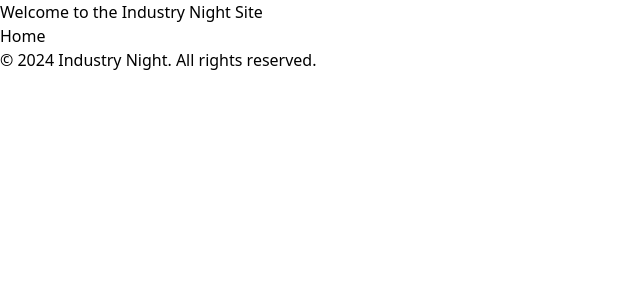
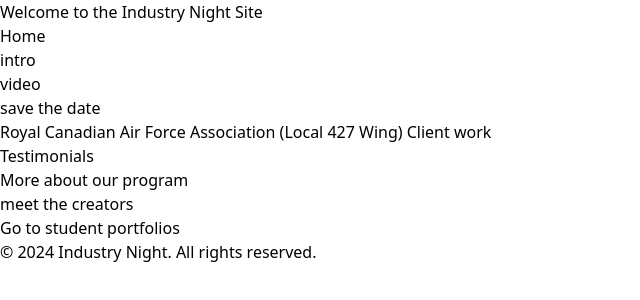
Before and after one commit to zakiasultana-ux/Industry_Night_website, a plain HTML site: page index.html in a window 1280 px wide. Shown: the whole page, without its empty margins (0-640 px from the left). Drawn offline with nearby package versions, Linux system fonts and the light colour scheme.

Commit message:
added sections and h2 tags
just added what sections go on the main page and added headings (since the section tag needs headings)

```diff
--- a/index.html
+++ b/index.html
@@ -21,6 +21,48 @@
 
         <main>
 
+            <section>
+                <h2>intro</h2>
+                <!-- here is where the intro will be, basically where css animation or js will do fun intro-->
+            </section>
+
+            <section>
+                <h2>video</h2>
+                <!-- video player goes here-->
+            </section>
+
+            <section>
+                <h2>save the date</h2>
+                <!-- two column where important info will be: date, place, intinerary/timeline of event-->
+            </section>
+
+            <section>
+                <h2>Royal Canadian Air Force Association (Local 427 Wing) Client work</h2>
+                <!--Royal Canadian Air Force Association (Local 427 Wing) small blurb and a "learn more button" that will direct users to bigger client work section-->
+            </section>
+
+            <section>
+                <h2>Testimonials</h2>
+                <!--Testimonial and Quote carousel. Hear what others have said about the students and program!-->
+            </section>
+
+            <section>
+                <h2>More about our program</h2>
+                <!--section about the program and a button that directly goes to Interactive Media Design program link on offical Fanshawe website-->
+            </section>
+
+            <section>
+                <h2>meet the creators</h2>
+                <!--Meet the creators of the website! fancy links to our portfolios and our roles-->
+            </section>
+
+            <section>
+                <h2>Go to student portfolios</h2>
+                <!--Student portfolios: a big button that leads to the other page full of portfolios and more-->
+            </section>
+
+
+
         </main>
 
         <footer>
```
